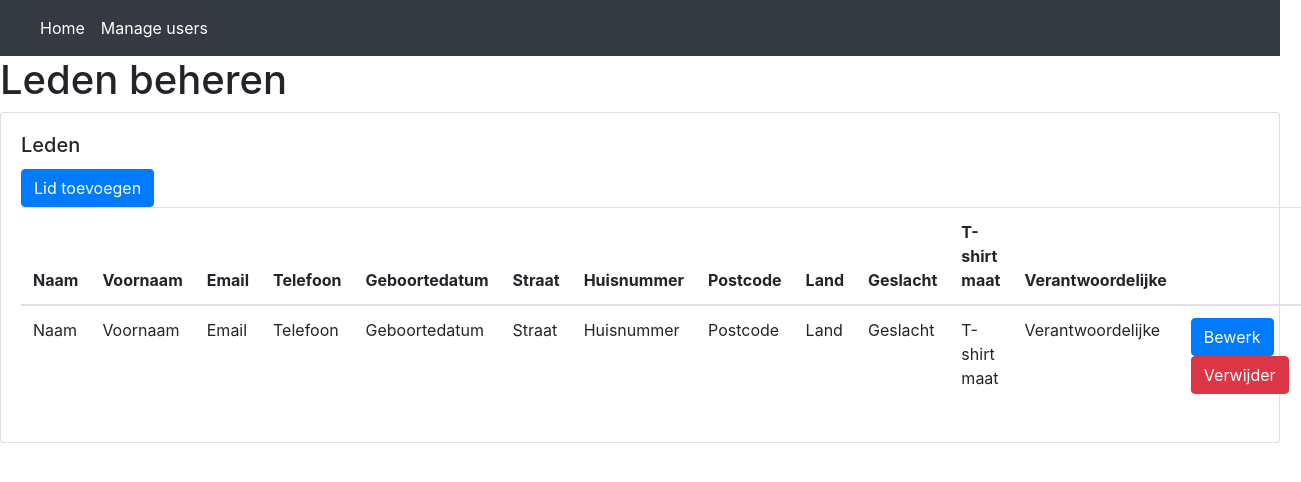
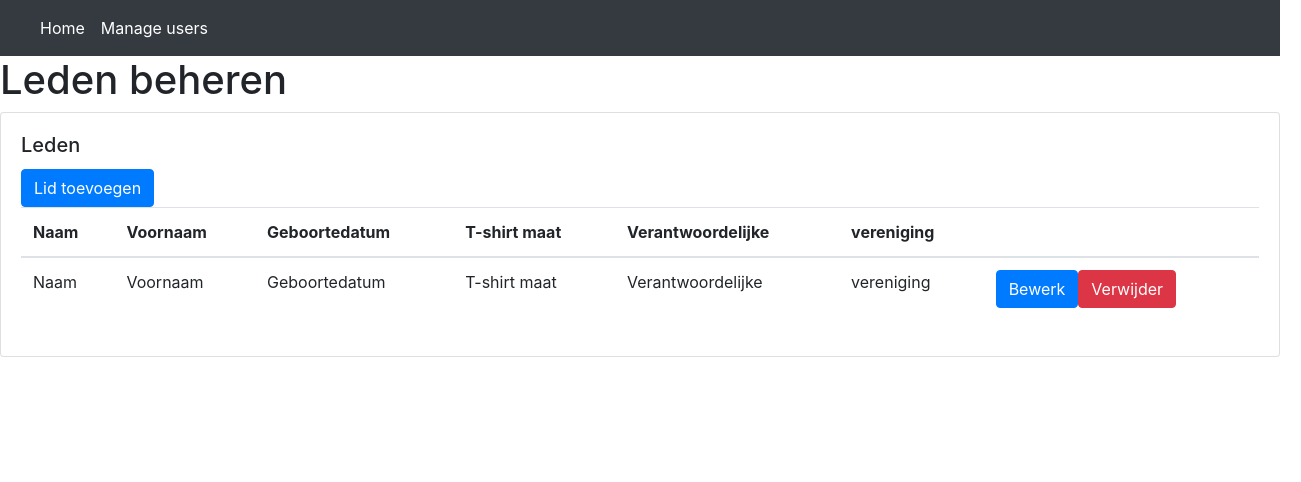
Before and after one commit to Joustaman/Gladiolen-Frontend, an Angular app: page /manageUser in a window 1280 px wide. Shown: the top 482 px of the page, 1301 px wide, since content can reach past the window. Built offline with nearby package versions, Linux system fonts and the light colour scheme.

Commit message:
UserDetail Component toegevoegd, app routing veranderd

```diff
--- a/src/app/admin/admin.module.ts
+++ b/src/app/admin/admin.module.ts
@@ -1,11 +1,12 @@
 import { NgModule } from '@angular/core';
 import { CommonModule } from '@angular/common';
 import { ManageUsersComponent } from './manage-users/manage-users.component';
+import { UserDetailComponent } from './user-detail/user-detail.component';
 
 
 
 @NgModule({
-  declarations: [ManageUsersComponent],
+  declarations: [ManageUsersComponent, UserDetailComponent],
   imports: [
     CommonModule
   ]
--- a/src/app/admin/manage-users/manage-users.component.html
+++ b/src/app/admin/manage-users/manage-users.component.html
@@ -3,7 +3,7 @@
   <div class="card">
     <div class="card-body">
       <h5 class="card-title">Leden</h5>
-      <button type="button" class="btn btn-primary" data-toggle="modal" data-target="#userModal" (click)="open()">Lid toevoegen
+      <button type="button" class="btn btn-primary" data-toggle="modal" data-target="#userModal">Lid toevoegen
       </button>
       <div class="card-text">
         <table class="table table-hover">
@@ -11,16 +11,10 @@
           <tr>
             <th scope="col">Naam</th>
             <th scope="col">Voornaam</th>
-            <th scope="col">Email</th>
-            <th scope="col">Telefoon</th>
             <th scope="col">Geboortedatum</th>
-            <th scope="col">Straat</th>
-            <th scope="col">Huisnummer</th>
-            <th scope="col">Postcode</th>
-            <th scope="col">Land</th>
-            <th scope="col">Geslacht</th>
             <th scope="col">T-shirt maat</th>
             <th scope="col">Verantwoordelijke</th>
+            <th scope="col">vereniging</th>
             <th></th>
           </tr>
           </thead>
@@ -28,16 +22,10 @@
           <tr>
             <td>Naam</td>
             <td>Voornaam</td>
-            <td>Email</td>
-            <td>Telefoon</td>
             <td>Geboortedatum</td>
-            <td>Straat</td>
-            <td>Huisnummer</td>
-            <td>Postcode</td>
-            <td>Land</td>
-            <td>Geslacht</td>
             <td>T-shirt maat</td>
             <td>Verantwoordelijke</td>
+            <td>vereniging</td>
             <td>
               <button type="button" class="btn btn-primary" data-toggle="modal" data-target="#userModal">Bewerk
               </button>
--- /dev/null
+++ b/src/app/admin/user-detail/user-detail.component.html
@@ -0,0 +1,13 @@
+<p>user-detail works!</p>
+<div class="row mt-5 justify-content-center">
+  <div class="container col-lg-8 col-md-8 col-sm-10">
+    <div class="card shadow-sm">
+      <div class="card-body">
+        <div class="mt-3"><strong>(Nick)name:</strong>Naam<br/></div>
+        <div class="mt-3">
+        </div>
+      </div>
+    </div>
+    <button type="btn" class="btn-outline-success btn mt-3" (click)="updateAssignment()">Assignment toewijzen</button>
+  </div>
+</div>
--- /dev/null
+++ b/src/app/admin/user-detail/user-detail.component.ts
@@ -0,0 +1,15 @@
+import { Component, OnInit } from '@angular/core';
+
+@Component({
+  selector: 'app-user-detail',
+  templateUrl: './user-detail.component.html',
+  styleUrls: ['./user-detail.component.scss']
+})
+export class UserDetailComponent implements OnInit {
+
+  constructor() { }
+
+  ngOnInit() {
+  }
+
+}
--- a/src/app/app-routing.module.ts
+++ b/src/app/app-routing.module.ts
@@ -1,11 +1,12 @@
-import { NgModule } from '@angular/core';
-import { Routes, RouterModule } from '@angular/router';
+import {NgModule} from '@angular/core';
+import {Routes, RouterModule} from '@angular/router';
+import {ManageUsersComponent} from './admin/manage-users/manage-users.component';
 
-
-const routes: Routes = [];
+const routes: Routes = [{path: 'manageUser', component: ManageUsersComponent}];
 
 @NgModule({
   imports: [RouterModule.forRoot(routes)],
   exports: [RouterModule]
 })
-export class AppRoutingModule { }
+export class AppRoutingModule {
+}
--- a/src/app/app.module.ts
+++ b/src/app/app.module.ts
@@ -1,16 +1,10 @@
-import { BrowserModule } from '@angular/platform-browser';
-import { NgModule } from '@angular/core';
+import {BrowserModule} from '@angular/platform-browser';
+import {NgModule} from '@angular/core';
 
-import { AppRoutingModule } from './app-routing.module';
-import { AppComponent } from './app.component';
+import {AppRoutingModule} from './app-routing.module';
+import {AppComponent} from './app.component';
 
-import { RouterModule, Routes } from '@angular/router';
-import {ManageUsersComponent} from './admin/manage-users/manage-users.component';
 import {AdminModule} from './admin/admin.module';
-
-const appRoutes: Routes = [
-  { path: 'manageUser', component: ManageUsersComponent }
-];
 
 @NgModule({
   declarations: [
@@ -19,10 +13,10 @@ const appRoutes: Routes = [
   imports: [
     BrowserModule,
     AppRoutingModule,
-    RouterModule.forRoot(appRoutes, { enableTracing: false, onSameUrlNavigation: 'reload' }),
     AdminModule
   ],
   providers: [],
   bootstrap: [AppComponent]
 })
-export class AppModule { }
+export class AppModule {
+}
```
Also changed, not shown: src/app/admin/user-detail/user-detail.component.scss (added), 1 other file (tests, documents, lock files or other folders).
